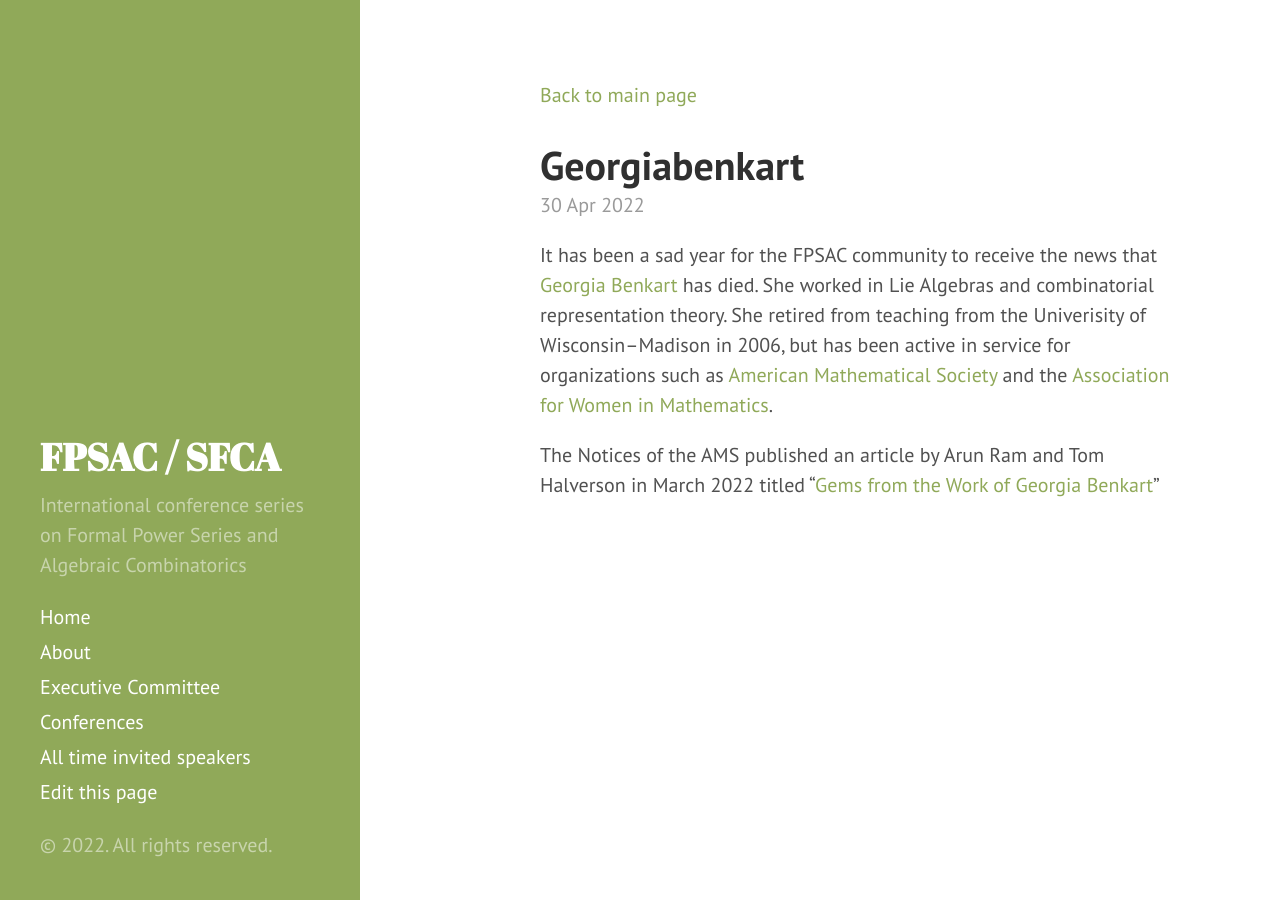
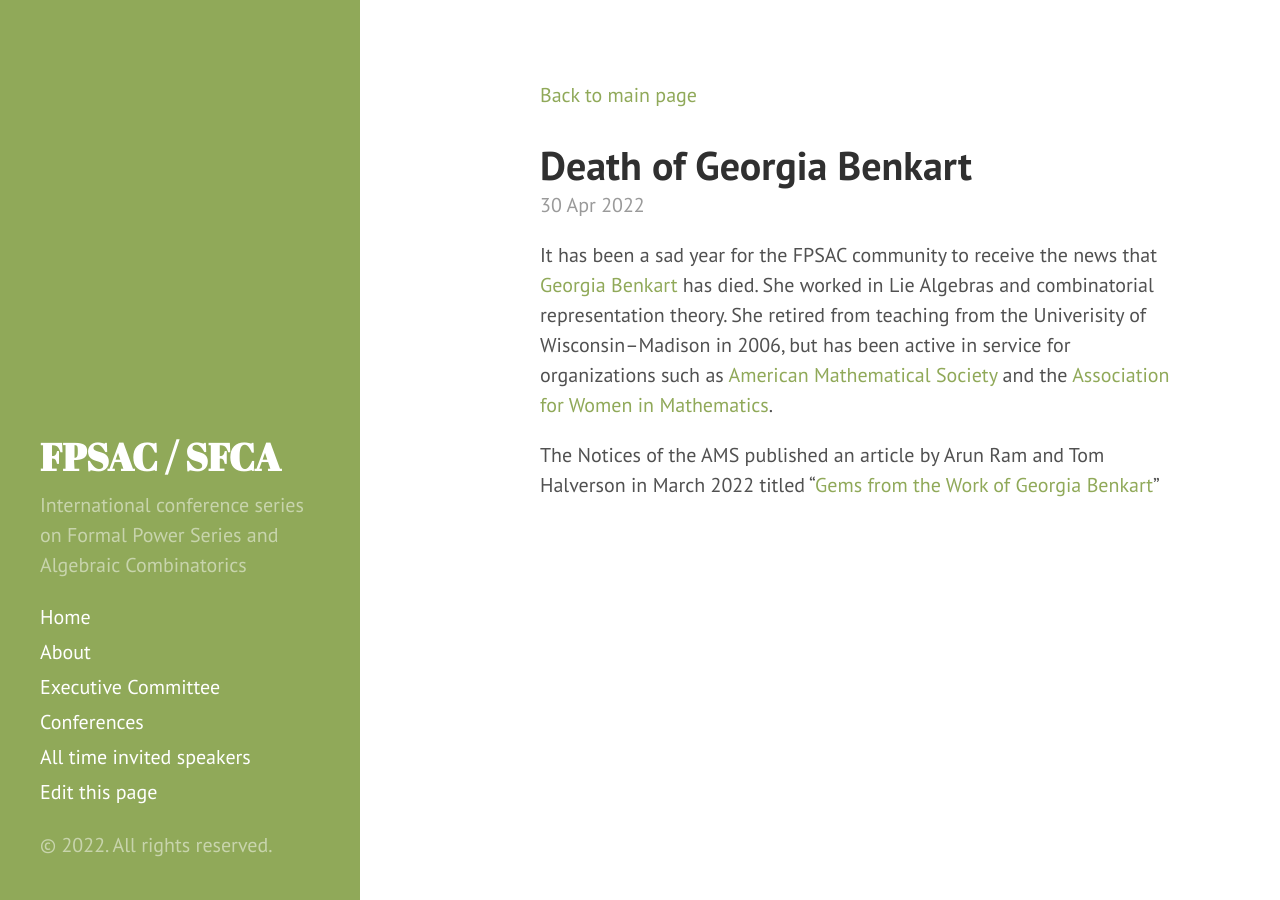
Before and after one commit to FPSAC/FPSAC.github.io, a Jekyll site: the page built from _posts/2022-04-30-georgiabenkart.md, in a window 1280 px wide. Built offline with Jekyll 4.4.1, drawn with Linux system fonts in a browser that asks for light colours; our own code applies the rules of GitHub Pages for plain Markdown files.

Commit message:
Update 2022-04-30-georgiabenkart.md

```diff
--- a/_posts/2022-04-30-georgiabenkart.md
+++ b/_posts/2022-04-30-georgiabenkart.md
@@ -1,3 +1,7 @@
+---
+layout: post
+title: "Death of Georgia Benkart"
+---
 It has been a sad year for the FPSAC community to receive the news that
 [Georgia Benkart](https://en.wikipedia.org/wiki/Georgia_Benkart) has died.
 She worked in Lie Algebras and combinatorial representation
```
